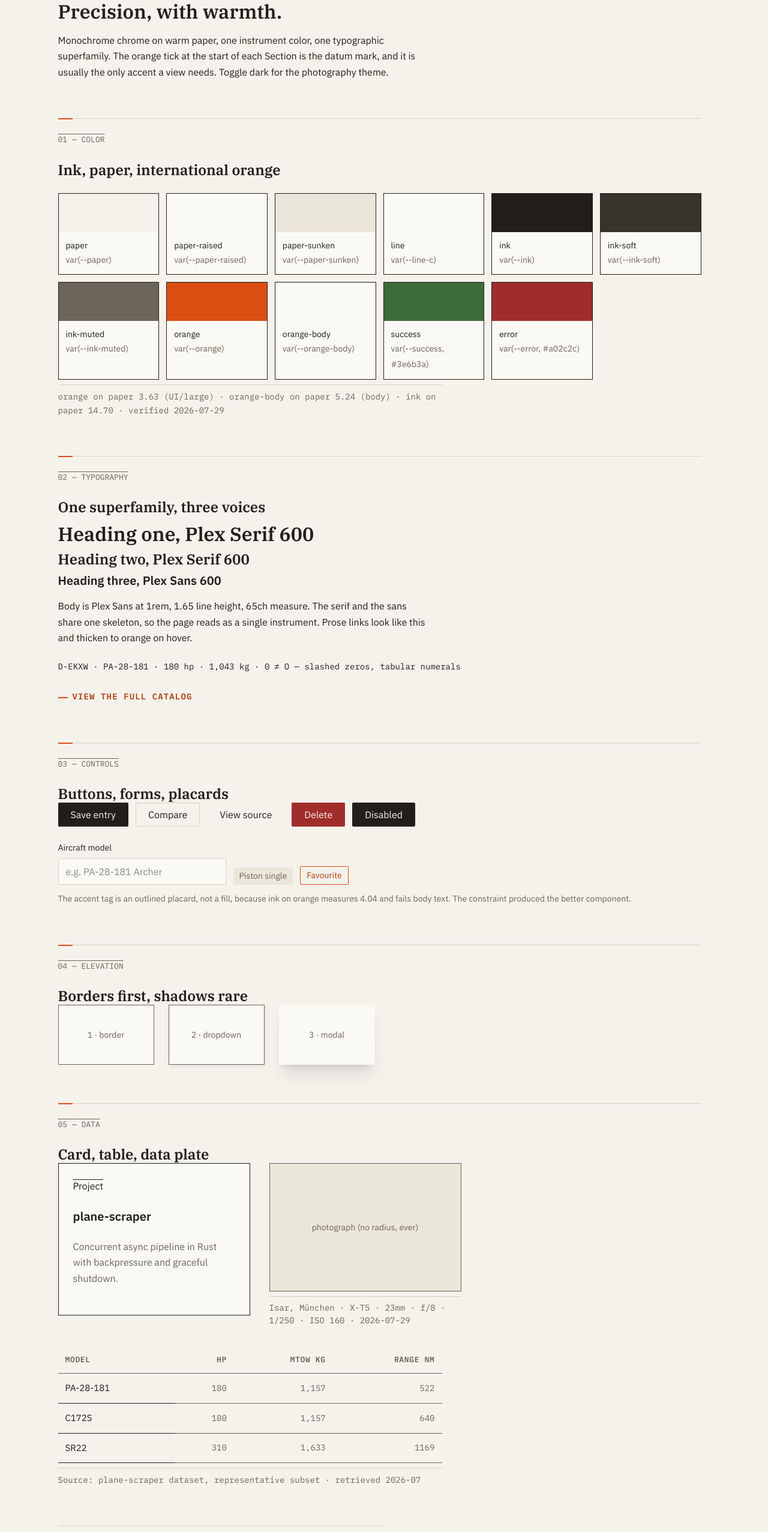
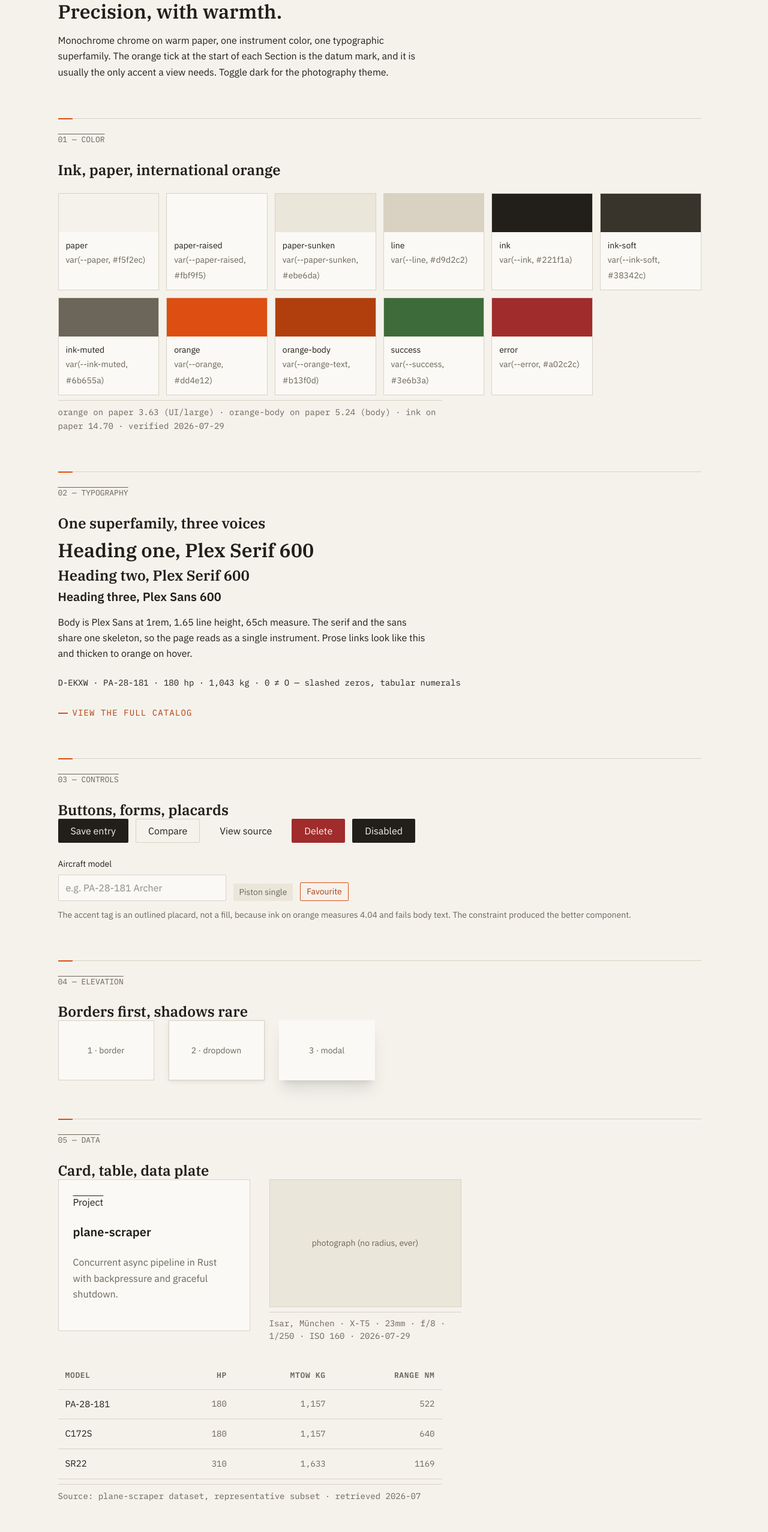
Before and after one commit to rsstdd/portfolio-2026, a Next.js app: page /design in a window 1280 px wide. Shown: the part 234-2788 px from the top of the page at 60% size. Built offline with nearby package versions, Linux system fonts and the light colour scheme.

Commit message:
fix styles

```diff
--- a/src/app/design/page.tsx
+++ b/src/app/design/page.tsx
@@ -13,15 +13,15 @@ import {
 
 // Data defined at the page level
 const palette = [
- { name: 'paper', token: 'var(--paper)' },
- { name: 'paper-raised', token: 'var(--paper-raised)' },
- { name: 'paper-sunken', token: 'var(--paper-sunken)' },
- { name: 'line', token: 'var(--line-c)' },
- { name: 'ink', token: 'var(--ink)' },
- { name: 'ink-soft', token: 'var(--ink-soft)' },
- { name: 'ink-muted', token: 'var(--ink-muted)' },
- { name: 'orange', token: 'var(--orange)' },
- { name: 'orange-body', token: 'var(--orange-body)' },
+ { name: 'paper', token: 'var(--paper, #f5f2ec)' },
+ { name: 'paper-raised', token: 'var(--paper-raised, #fbf9f5)' },
+ { name: 'paper-sunken', token: 'var(--paper-sunken, #ebe6da)' },
+ { name: 'line', token: 'var(--line, #d9d2c2)' },
+ { name: 'ink', token: 'var(--ink, #221f1a)' },
+ { name: 'ink-soft', token: 'var(--ink-soft, #38342c)' },
+ { name: 'ink-muted', token: 'var(--ink-muted, #6b655a)' },
+ { name: 'orange', token: 'var(--orange, #dd4e12)' },
+ { name: 'orange-body', token: 'var(--orange-text, #b13f0d)' },
  { name: 'success', token: 'var(--success, #3e6b3a)' },
  { name: 'error', token: 'var(--error, #a02c2c)' },
 ];
--- a/src/app/styles/globals.css
+++ b/src/app/styles/globals.css
@@ -554,6 +554,11 @@
     border-top: 1px solid var(--border-line);
     margin: 3em 0;
   }
+
+  .swatch {
+    border: 1px solid var(--color-line);
+    background: var(--color-surface);
+  }
 }
 
 @layer utilities {
@@ -574,7 +579,7 @@
     font-size: var(--text-small);
     line-height: var(--leading-small);
     color: var(--text-muted);
-
+  }
 
   .standalone {
     color: var(--accent-text);
@@ -589,4 +594,3 @@
     text-underline-offset: 2px;
   }
 }
-}
--- a/src/components/content/project-card.tsx
+++ b/src/components/content/project-card.tsx
@@ -16,7 +16,7 @@ export function ProjectCard({ project }: { project: LoadedProject }) {
   return (
     <Link
       href={`/projects/${project.slug}`}
-      className="group flex flex-col border border-line bg-surface p-6 transition-[transform,box-shadow] duration-(--duration-fast) ease-(--ease-standard) hover:-translate-y-0.5 hover:shadow-md"
+      className="group flex flex-col border border-line bg-surface p-6 transition-[transform,box-shadow] duration-(--duration-fast) ease-(--ease-standard) hover:-translate-y-0.5 hover:shadow-md border-[var(--color-line)]"
     >
       <p className="font-mono text-overline uppercase text-muted">
         {project.stack.slice(0, 2).join(" · ")}
--- a/src/components/ui/data-demo.tsx
+++ b/src/components/ui/data-demo.tsx
@@ -13,7 +13,7 @@ export function DataDemo({ rows = [] }: IDataDemoProps) {
  return (
   <>
    <div className="flex flex-wrap items-start gap-8">
-    <div className="card clickable bg-[var(--surface)] border border-[var(--border-c)] p-6 max-w-xs transition-transform duration-120 hover:-translate-y-0.5 hover:shadow-md">
+    <div className="card clickable bg-[var(--surface)] border border-[var(--color-line)] p-6 max-w-xs transition-transform duration-120 hover:-translate-y-0.5 hover:shadow-md">
      <p className="overline">Project</p>
      <p className="h3 mt-1.5">plane-scraper</p>
      <p className="small mt-2 text-[var(--text-muted)]">
@@ -22,7 +22,7 @@ export function DataDemo({ rows = [] }: IDataDemoProps) {
     </div>
 
     <figure className="max-w-xs">
-     <div className="ph aspect-[3/2] bg-[var(--well)] grid place-items-center text-[var(--text-muted)] text-sm border border-[var(--border-c)]">
+     <div className="ph aspect-[3/2] bg-[var(--well)] grid place-items-center text-[var(--text-muted)] text-sm border border-[var(--color-line)]">
       photograph (no radius, ever)
      </div>
      <figcaption className="data-plate mt-2">
@@ -34,19 +34,19 @@ export function DataDemo({ rows = [] }: IDataDemoProps) {
    <table className="w-full max-w-[640px] text-[0.9375rem] [font-variant-numeric:tabular-nums] border-collapse mt-8">
     <thead>
      <tr>
-      <th scope="col" className="text-left font-semibold text-[0.8125rem] font-mono tracking-wider uppercase text-[var(--text-muted)] p-3 border-b border-[var(--border-c)]">Model</th>
-      <th scope="col" className="text-right font-semibold text-[0.8125rem] font-mono tracking-wider uppercase text-[var(--text-muted)] p-3 border-b border-[var(--border-c)]">HP</th>
-      <th scope="col" className="text-right font-semibold text-[0.8125rem] font-mono tracking-wider uppercase text-[var(--text-muted)] p-3 border-b border-[var(--border-c)]">MTOW kg</th>
-      <th scope="col" className="text-right font-semibold text-[0.8125rem] font-mono tracking-wider uppercase text-[var(--text-muted)] p-3 border-b border-[var(--border-c)]">Range nm</th>
+      <th scope="col" className="text-left font-semibold text-[0.8125rem] font-mono tracking-wider uppercase text-[var(--text-muted)] p-3 border-b border-[var(--color-line)]">Model</th>
+      <th scope="col" className="text-right font-semibold text-[0.8125rem] font-mono tracking-wider uppercase text-[var(--text-muted)] p-3 border-b border-[var(--color-line)]">HP</th>
+      <th scope="col" className="text-right font-semibold text-[0.8125rem] font-mono tracking-wider uppercase text-[var(--text-muted)] p-3 border-b border-[var(--color-line)]">MTOW kg</th>
+      <th scope="col" className="text-right font-semibold text-[0.8125rem] font-mono tracking-wider uppercase text-[var(--text-muted)] p-3 border-b border-[var(--color-line)]">Range nm</th>
      </tr>
     </thead>
     <tbody>
      {rows.map((row) => (
       <tr key={row.model} className="hover:bg-[var(--well)]">
-       <td className="p-3 border-b border-[var(--border-c)]">{row.model}</td>
-       <td className="num text-right font-mono text-[0.875rem] [font-feature-settings:'zero'] p-3 border-b border-[var(--border-c)]">{row.hp}</td>
-       <td className="num text-right font-mono text-[0.875rem] [font-feature-settings:'zero'] p-3 border-b border-[var(--border-c)]">{row.mtow}</td>
-       <td className="num text-right font-mono text-[0.875rem] [font-feature-settings:'zero'] p-3 border-b border-[var(--border-c)]">{row.range}</td>
+       <td className="p-3 border-b border-[var(--color-line)]">{row.model}</td>
+       <td className="num text-right font-mono text-[0.875rem] [font-feature-settings:'zero'] p-3 border-b border-[var(--color-line)]">{row.hp}</td>
+       <td className="num text-right font-mono text-[0.875rem] [font-feature-settings:'zero'] p-3 border-b border-[var(--color-line)]">{row.mtow}</td>
+       <td className="num text-right font-mono text-[0.875rem] [font-feature-settings:'zero'] p-3 border-b border-[var(--color-line)]">{row.range}</td>
       </tr>
      ))}
     </tbody>
--- a/src/components/ui/elevation-demo.tsx
+++ b/src/components/ui/elevation-demo.tsx
@@ -1,13 +1,13 @@
 export function ElevationDemo() {
  return (
   <div className="elev flex gap-6 flex-wrap">
-   <div className="e1 w-40 h-25 bg-[var(--surface)] grid place-items-center text-sm text-[var(--text-muted)] border border-[var(--border-c)]">
+   <div className="e1 w-40 h-25 bg-[var(--color-surface)] grid place-items-center text-sm text-[var(--text-muted)] border border-[var(--color-line)]">
     1 · border
    </div>
-   <div className="e2 w-40 h-25 bg-[var(--surface)] grid place-items-center text-sm text-[var(--text-muted)] border border-[var(--border-c)] shadow-md">
+   <div className="e2 w-40 h-25 bg-[var(--color-surface)] grid place-items-center text-sm text-[var(--text-muted)] border border-[var(--color-line)] shadow-md">
     2 · dropdown
    </div>
-   <div className="e3 w-40 h-25 bg-[var(--surface)] grid place-items-center text-sm text-[var(--text-muted)] shadow-xl">
+   <div className="e3 w-40 h-25 bg-[var(--color-surface)] grid place-items-center text-sm text-[var(--text-muted)] shadow-xl">
     3 · modal
    </div>
   </div>
--- a/src/components/ui/swatch-grid.tsx
+++ b/src/components/ui/swatch-grid.tsx
@@ -11,7 +11,7 @@ export function SwatchGrid({ items = [] }: SwatchGridProps) {
  return (
   <div className="swatches grid grid-cols-[repeat(auto-fill,minmax(150px,1fr))] gap-3 mt-6">
    {items.map((swatch) => (
-    <div key={swatch.name} className="swatch border border-[var(--border-c)] bg-[var(--surface)]">
+    <div key={swatch.name} className="swatch border border-[var(--color-line)] bg-[var(--surface)]">
      <div className="chip h-16" style={{ backgroundColor: swatch.token }} />
      <div className="meta p-3">
       <b className="block text-sm font-medium">{swatch.name}</b>
```
Lines whose indentation alone changed are shown as unchanged.
